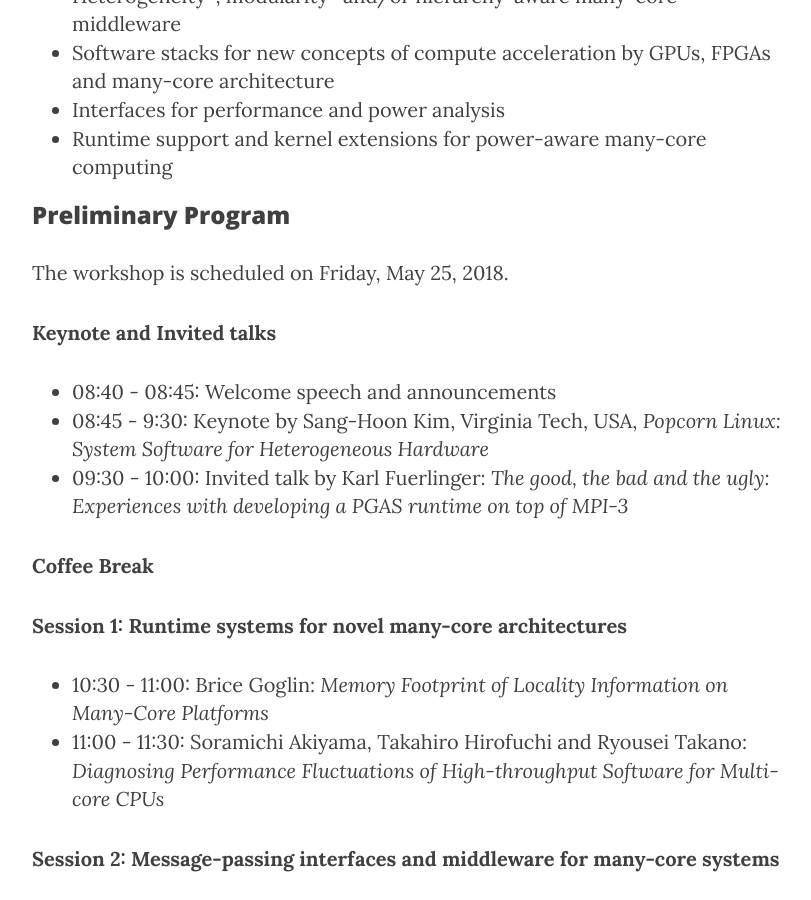
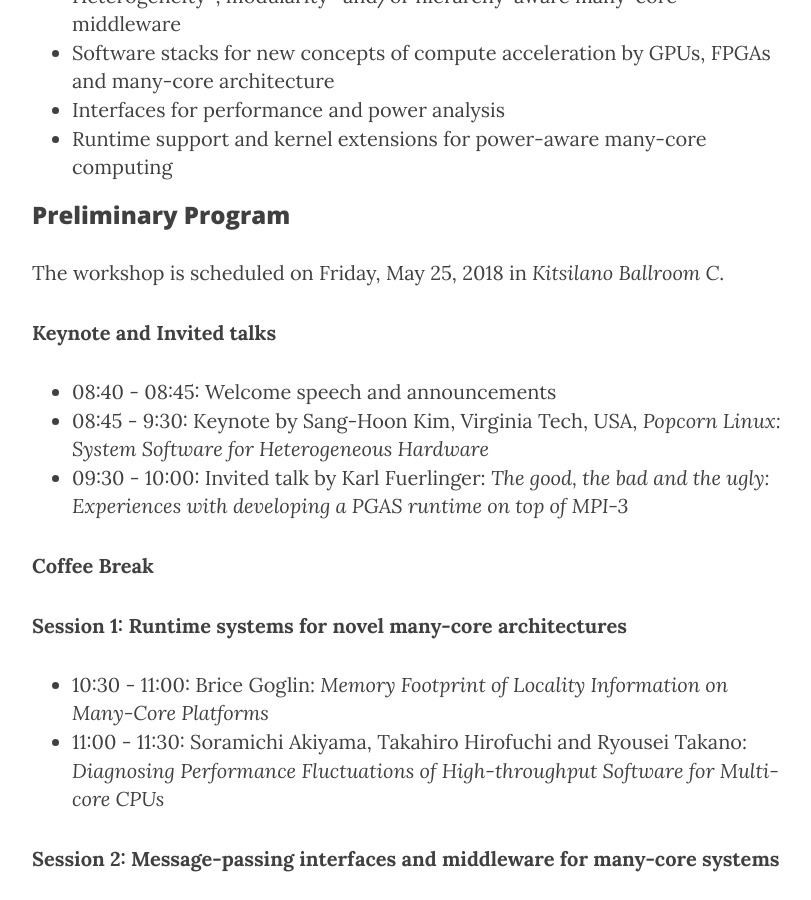
Before and after one commit to WROME/wrome.github.io, a Jekyll site: the page built from vancouver2018.md, in a window 1280 px wide and 900 px high, scrolled down 2266 px. Shown: the whole window, without its empty margins (233-1044 px from the left). Built offline with Jekyll 4.4.1, drawn with Linux system fonts in a browser that asks for light colours; nearby versions of some CDN libraries.

Commit message:
add conference room

```diff
--- a/vancouver2018.md
+++ b/vancouver2018.md
@@ -41,7 +41,7 @@ Authors from all related disciplines are invited to submit unpublished papers re
 
 ### Preliminary Program
 
-The workshop is scheduled on Friday, May 25, 2018.
+The workshop is scheduled on Friday, May 25, 2018 in *Kitsilano Ballroom C*.
 
 **Keynote and Invited talks**
 
```
